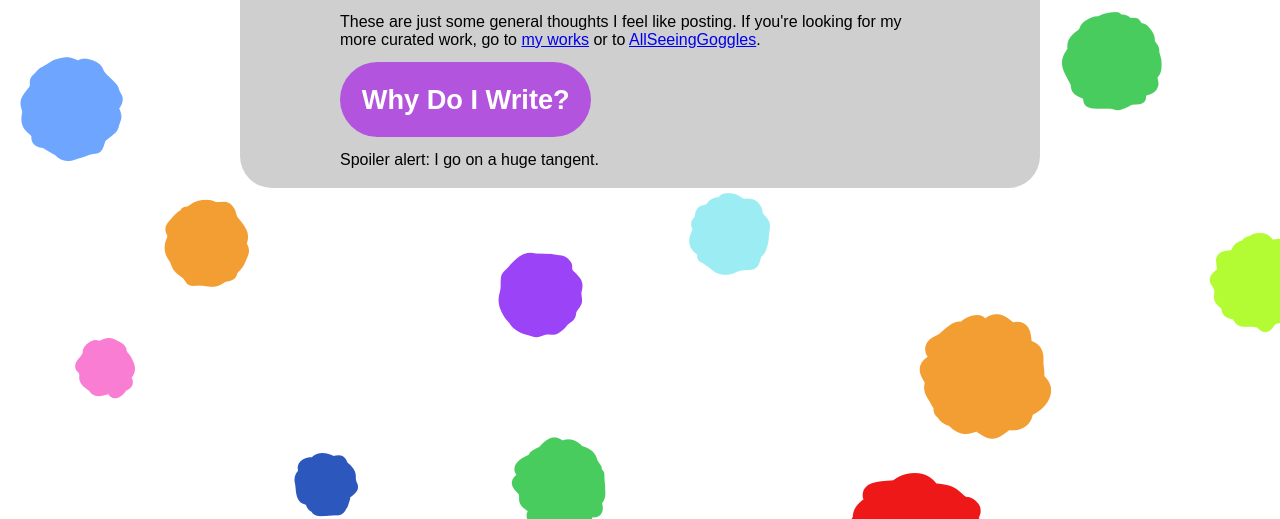
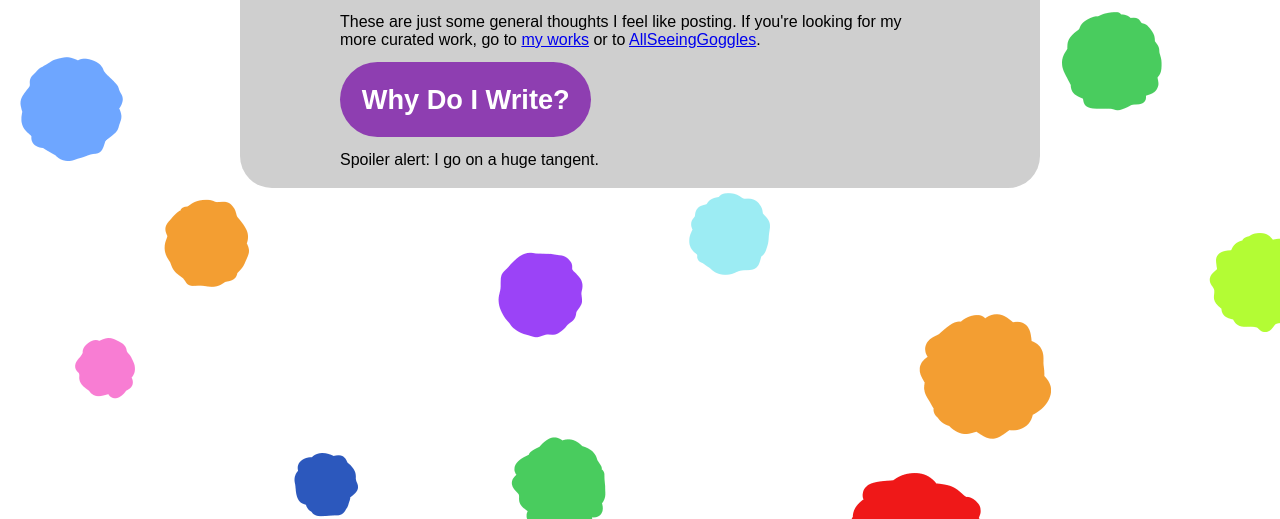
Before and after one commit to AmandaKimNz/AmandaKimNz.github.io, a plain HTML site: page blog.html in a window 1280 px wide. In both pictures the pointer is over the link "Why Do I Write?". Shown: the part 281-800 px from the top of the page. Drawn offline with Linux system fonts and the light colour scheme.

Commit message:
Update style.css

```diff
--- a/style.css
+++ b/style.css
@@ -116,5 +116,5 @@ input, textarea {
 }
 .storypage:hover {
     font-weight: bold;
-    background-color: #B254DD;/*CHANGE TO DARKER PURPLE*/
+    background-color: #8E3EB1;
 }
```
